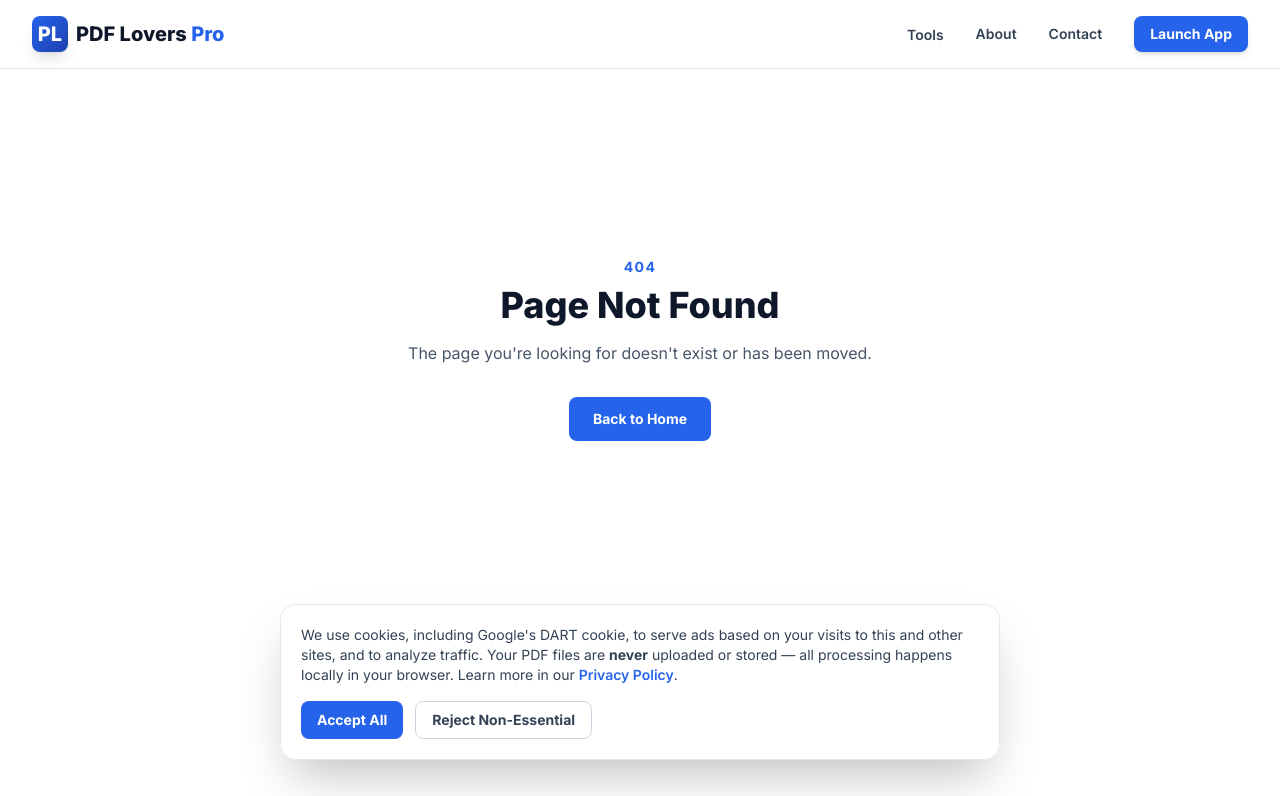
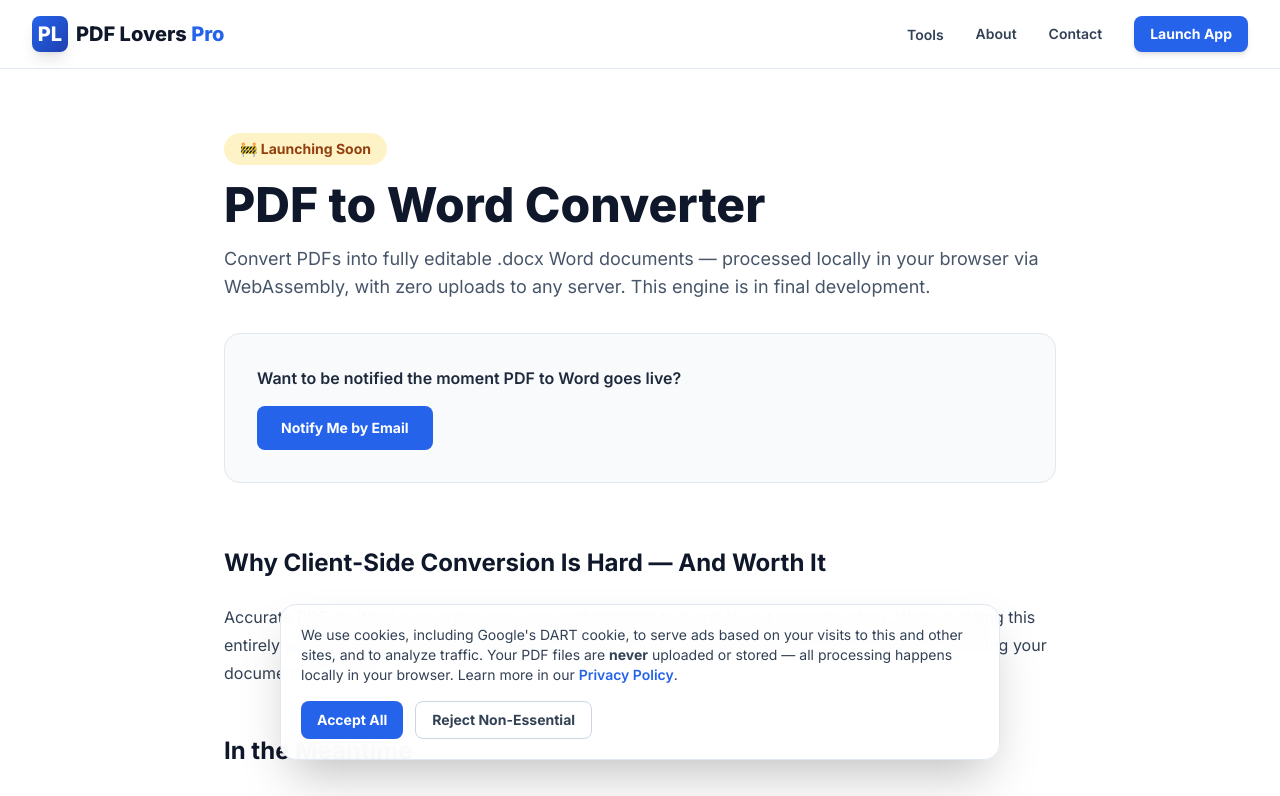
Before and after one commit to hassanasghar971-ui/pdflovers, a Next.js app: page /pdf-to-word in a window 1280 px wide. Before the commit this address had no page. Shown: the top 796 px of the page. Built offline with nearby package versions, Linux system fonts and the light colour scheme.

Commit message:
Create PDF to Word converter page
This page provides information about the upcoming PDF to Word converter, including its features and a notification option for users.

```diff
--- /dev/null
+++ b/app/pdf-to-word/page.tsx
@@ -0,0 +1,55 @@
+import type { Metadata } from "next";
+import Link from "next/link";
+import { siteConfig } from "@/lib/site-config";
+
+export const metadata: Metadata = {
+  title: "PDF to Word Converter — Free & Private",
+  description:
+    "Convert PDF documents into editable Word files, entirely in your browser. Launching soon on PDF Lovers Pro.",
+  alternates: { canonical: `${siteConfig.url}/pdf-to-word` },
+};
+
+export default function PdfToWordPage() {
+  return (
+    <div className="mx-auto max-w-4xl px-4 py-16 sm:px-6 lg:px-8">
+      <span className="inline-block rounded-full bg-amber-100 px-4 py-1.5 text-sm font-bold text-amber-800 dark:bg-amber-900/30 dark:text-amber-300">
+        🚧 Launching Soon
+      </span>
+      <h1 className="mt-4 text-4xl font-extrabold text-slate-900 dark:text-white sm:text-5xl">
+        PDF to Word Converter
+      </h1>
+      <p className="mt-4 text-lg text-slate-600 dark:text-slate-400">
+        Convert PDFs into fully editable .docx Word documents — processed
+        locally in your browser via WebAssembly, with zero uploads to any
+        server. This engine is in final development.
+      </p>
+
+      <div className="mt-8 rounded-2xl border border-slate-200 bg-slate-50 p-8 dark:border-slate-800 dark:bg-slate-900">
+        <p className="font-semibold text-slate-800 dark:text-slate-200">
+          Want to be notified the moment PDF to Word goes live?
+        </p>
+        <a
+          href={`mailto:${siteConfig.founder.email}?subject=Notify me: PDF to Word tool`}
+          className="mt-4 inline-block rounded-lg bg-brand-600 px-6 py-3 text-sm font-bold text-white hover:bg-brand-700"
+        >
+          Notify Me by Email
+        </a>
+      </div>
+
+      <section className="prose prose-slate mt-16 max-w-none dark:prose-invert">
+        <h2>Why Client-Side Conversion Is Hard — And Worth It</h2>
+        <p>
+          Accurate PDF-to-Word conversion requires sophisticated text and
+          layout reconstruction. We're building this entirely with
+          WebAssembly-based parsing so that even this complex operation never
+          requires uploading your document to a server.
+        </p>
+        <h2>In the Meantime</h2>
+        <p>
+          Try our fully functional{" "}
+          <Link href="/merge-pdf">Merge PDF tool</Link> today.
+        </p>
+      </section>
+    </div>
+  );
+}
```
